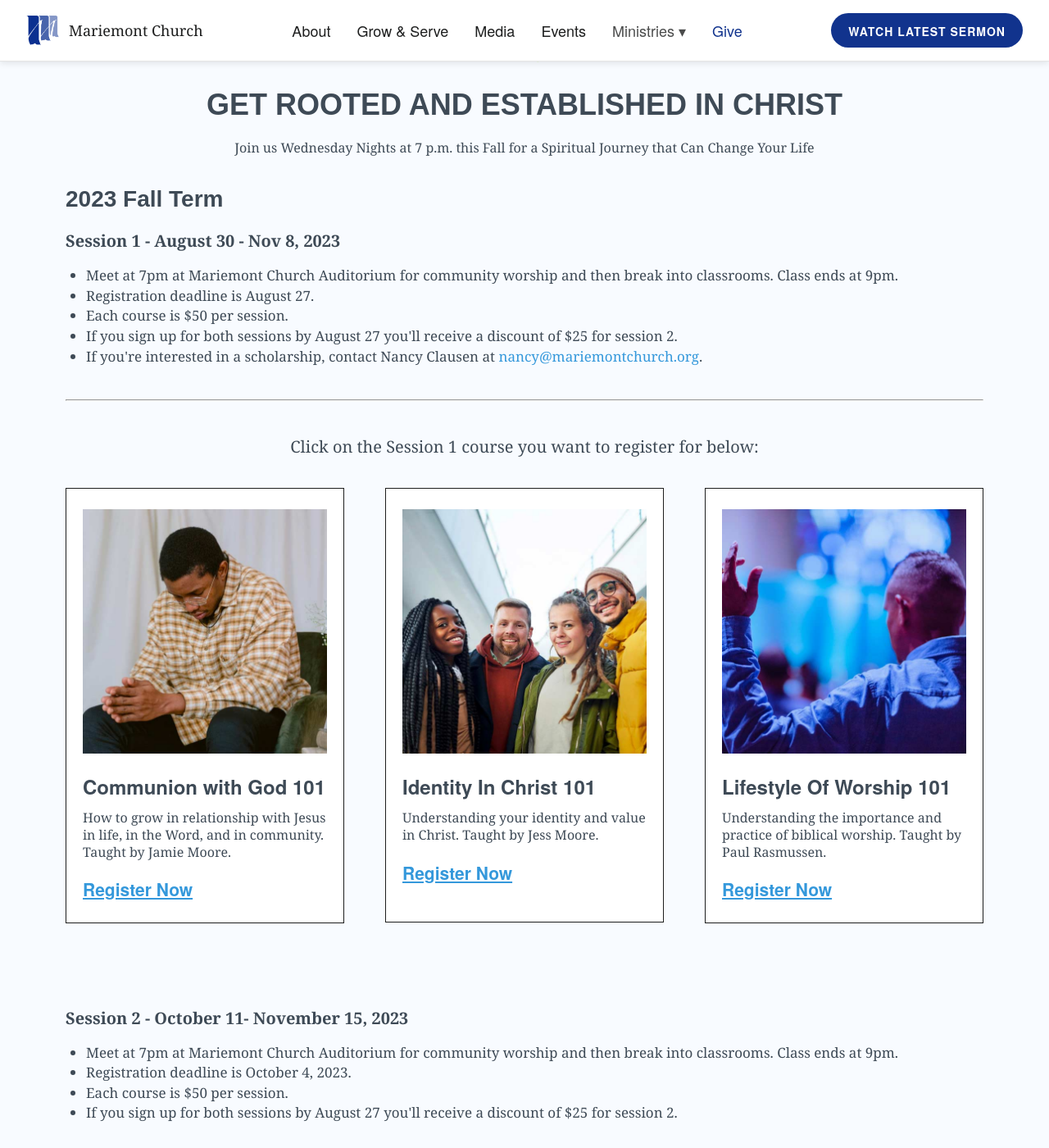
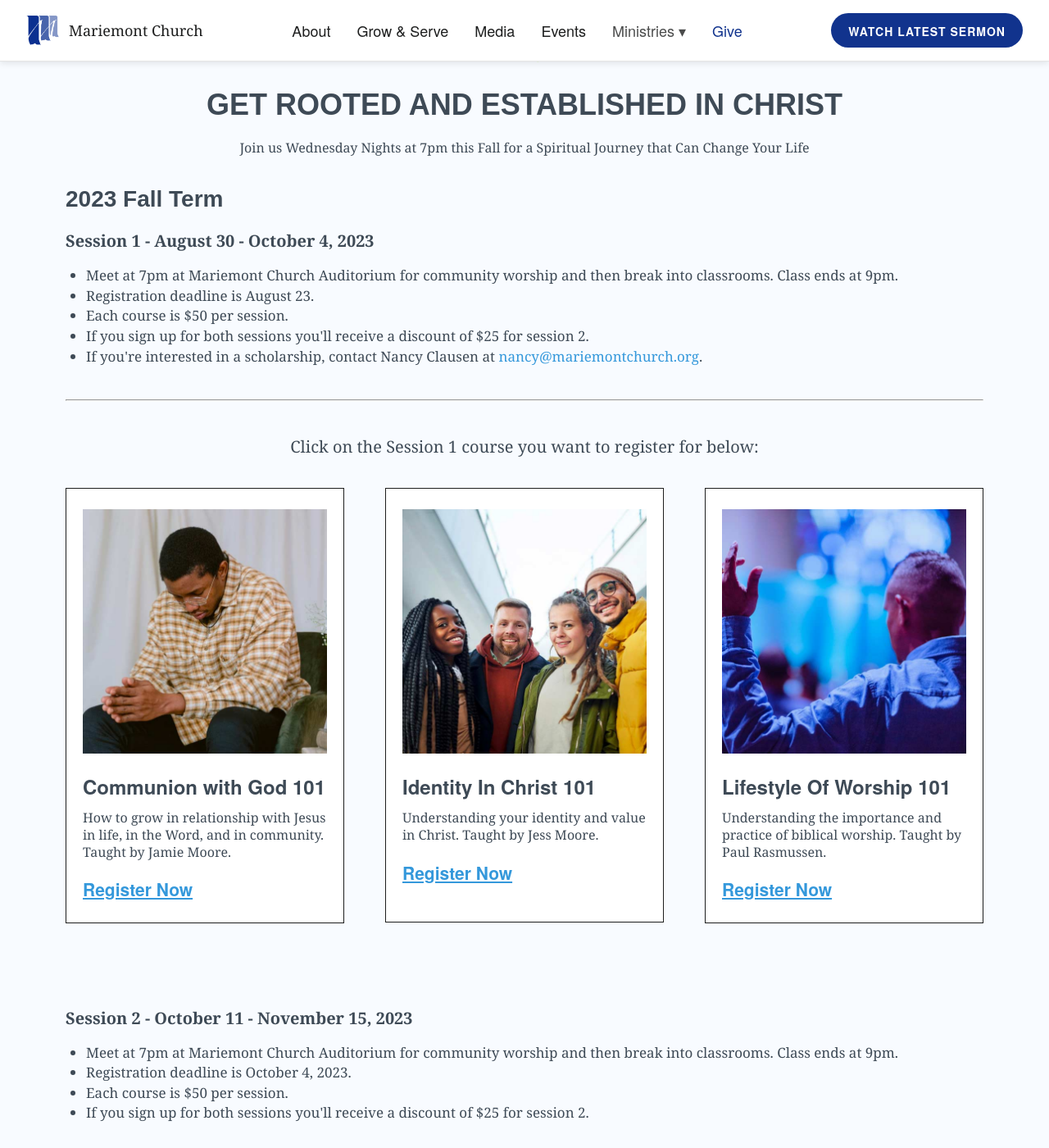
Before and after one commit to lukemoderwell/mariemont, a Jekyll site: the page built from rooted-discipleship.md, in a window 1280 px wide and 1400 px high, scrolled down 213 px. Shown: the whole window at 82% size. Built offline with Jekyll 4.4.1, drawn with Linux system fonts in a browser that asks for light colours; nearby versions of some CDN libraries.

Commit message:
updated rooted dates

```diff
--- a/_layouts/rooted-discipleship.html
+++ b/_layouts/rooted-discipleship.html
@@ -7,17 +7,17 @@
     <div class="rooted-overview">
       <img src="/uploads/rooted-discipleship-logo-transparent.png" alt="Rooted Discispleship Logo" width="100%">
       <h1>GET ROOTED AND ESTABLISHED IN CHRIST</h1>
-      <p>Join us Wednesday Nights at 7 p.m. this Fall for a Spiritual Journey that Can Change Your Life</p>
+      <p>Join us Wednesday Nights at 7pm this Fall for a Spiritual Journey that Can Change Your Life</p>
       <h2>2023 Fall Term</h2>
     </div>
 
     <section class="rooted-session-container">
-      <p class="session-dates"s><strong>Session 1 - August 30 - Nov 8, 2023</strong></p>
+      <p class="session-dates"s><strong>Session 1 - August 30 - October 4, 2023</strong></p>
       <ul>
         <li>Meet at 7pm at Mariemont Church Auditorium for community worship and then break into classrooms. Class ends at 9pm.</li>
-        <li>Registration deadline is August 27.</li>
+        <li>Registration deadline is August 23.</li>
         <li>Each course is $50 per session.</li>
-        <li>If you sign up for both sessions by August 27 you'll receive a discount of $25 for session 2.</li>
+        <li>If you sign up for both sessions you'll receive a discount of $25 for session 2.</li>
         <li>If you're interested in a scholarship, contact Nancy Clausen at <a href="mailto:nancy@mariemontchurch.org">nancy@mariemontchurch.org</a>.</li>
       </ul>
       <hr>
@@ -51,12 +51,12 @@
     </section>
 
     <section class="rooted-session-container">
-      <p class="session-dates"><strong>Session 2 - October 11- November 15, 2023</strong></p>
+      <p class="session-dates"><strong>Session 2 - October 11 - November 15, 2023</strong></p>
       <ul>
         <li>Meet at 7pm at Mariemont Church Auditorium for community worship and then break into classrooms. Class ends at 9pm.</li>
         <li>Registration deadline is October 4, 2023.</li>
         <li>Each course is $50 per session.</li>
-        <li>If you sign up for both sessions by August 27 you'll receive a discount of $25 for session 2.</li>
+        <li>If you sign up for both sessions you'll receive a discount of $25 for session 2.</li>
       </ul>
       <hr>
       <p class="rooted-grid-title">Click on the Session 2 course you want to register for below:</p>
```
